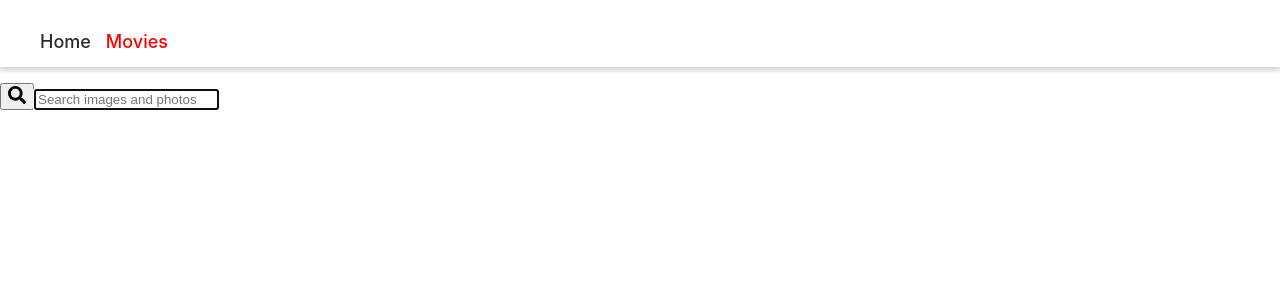
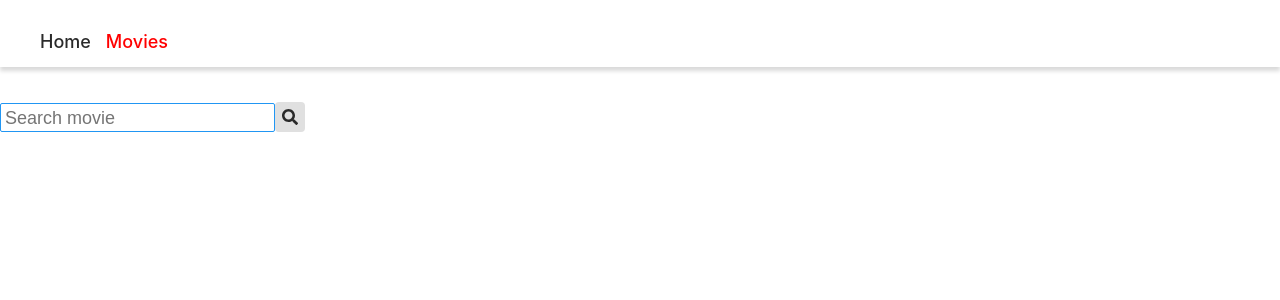
Before and after one commit to DaryaBobur/goit-react-hw-05-movies, a React (Create React App) app: page /goit-react-hw-05-movies/movies in a window 1280 px wide. Shown: the top 300 px of the page. Built offline with nearby package versions, Linux system fonts and the light colour scheme.

Commit message:
Update FormSearchMovies.jsx

```diff
--- a/src/components/FormSearchMovies/FormSearchMovies.jsx
+++ b/src/components/FormSearchMovies/FormSearchMovies.jsx
@@ -1,15 +1,12 @@
 import { useState } from 'react';
+import PropTypes from 'prop-types';
+import { toast } from 'react-toastify';
+import { FaSearch } from "react-icons/fa";
+import { SearchForm, SearchFormInput, ButtonSearchMovie } from './FormSearchMovie';
 
-import PropTypes from 'prop-types';
-
-import { toast } from 'react-toastify';
-
-import { FaSearch } from "react-icons/fa";
 
 const FormSearchMovies = ({ onSubmit }) => {
-
   const [searchQuery, setSearchQuery] = useState('');
-
 
   const handleSearchQuery = e => {
     setSearchQuery(e.currentTarget.value.toLowerCase().trim());
@@ -33,22 +30,21 @@ const FormSearchMovies = ({ onSubmit }) => {
 
   return (
     <>
-      <form onSubmit={handleSubmit}>
+      <SearchForm onSubmit={handleSubmit}>
 
-        <button type="submit">
-          <FaSearch fontSize={18}/>
-        </button>
-
-        <input
+        <SearchFormInput
             type="text"
             autoComplete="off"
             autoFocus
-            placeholder="Search images and photos"
+            placeholder="Search movie"
             onChange={handleSearchQuery}
             name="searchQuery"
             value={searchQuery}
          />
-      </form>
+          <ButtonSearchMovie type="submit">
+            <FaSearch fontSize={16}/>
+          </ButtonSearchMovie>
+      </SearchForm>
     </>
   )
 }
```
